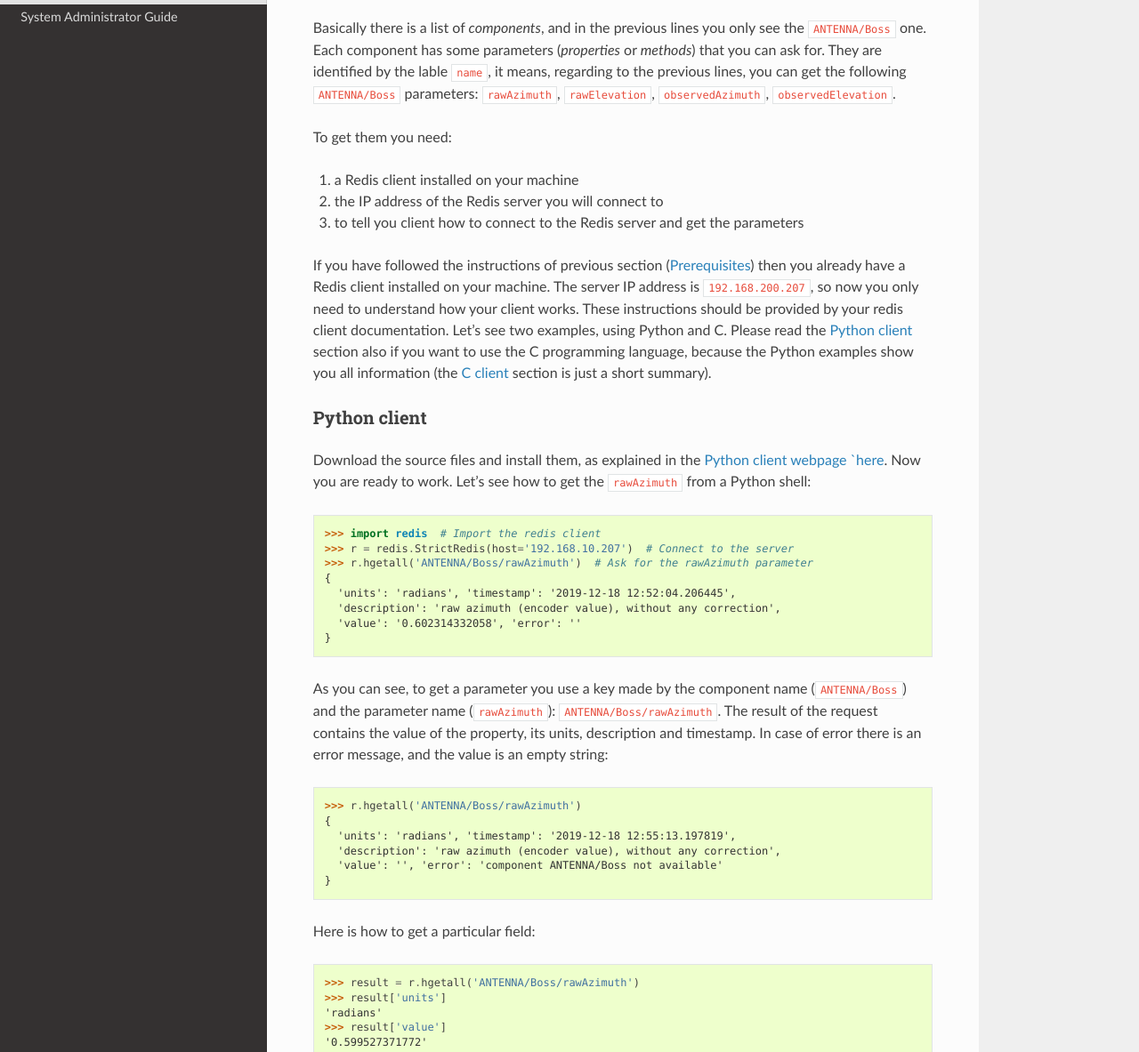
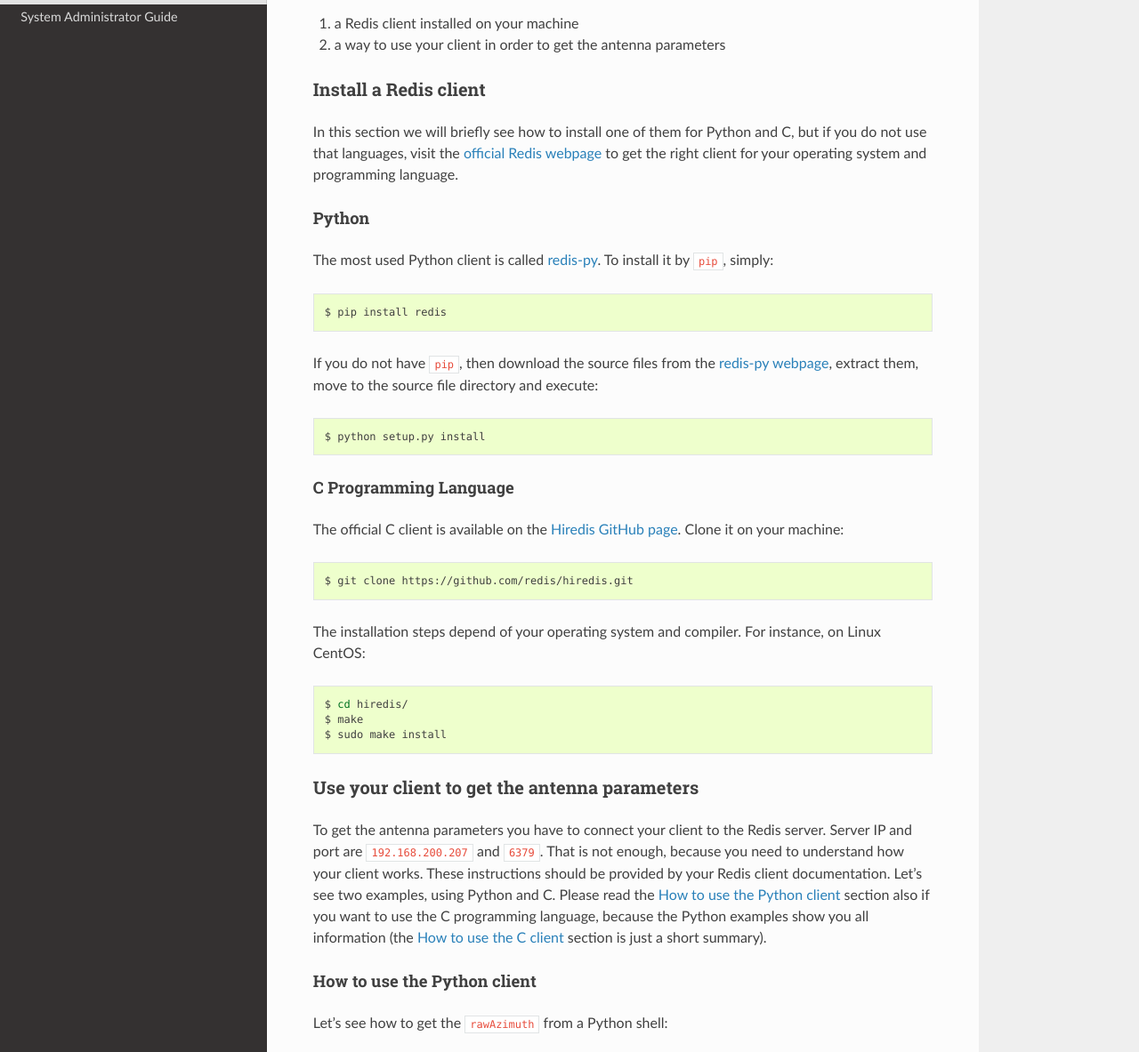
Before and after one commit to discos/suricate, a Sphinx documentation site: the page built from docs/userguide.rst, in a window 1280 px wide and 1400 px high, scrolled down 459 px, cut to the strip 217-1400 px from the top of the window. Shown: the whole strip at 89% size. Built offline with Sphinx 7.4.7 and the Read the Docs theme 2.0.0, drawn with Linux system fonts in a browser that asks for light colours; some of the changed text lies outside the part shown.

Commit message:
Added pubsub to userguide

```diff
--- a/docs/adminguide.rst
+++ b/docs/adminguide.rst
@@ -4,6 +4,11 @@
 System Administrator Guide
 **************************
 
+.. topic:: Preface
+
+   There is a ...
+
+
 * Install prerequesites in a machine deployed with discos-deploy
 * install suricate
 * start and stop the service
--- a/docs/userguide.rst
+++ b/docs/userguide.rst
@@ -9,18 +9,6 @@
    There are two ways to get the antenna parameters: by using a Redis
    client and by a HTTP REST API.  This documentation only mentions the
    former one, because the HTTP API is still under development.
-
-
-.. _prerequisites:
-
-Prerequisites
-=============
-To get the antenna parameters you need to install a Redis client on your machine.
-Visit the `official Redis webpage <https://redis.io/clients>`__ to choose and
-download a client for your operating system and programming language.  Please also
-read your clients documentation in order to understand how to install and use it.
-For instance, if Python is your programming language, read the `redis-py client
-documentation <https://pypi.org/project/redis/>`__.
 
 
 How to get the antenna parameters
@@ -43,16 +31,61 @@
 To get them you need:
 
 #. a Redis client installed on your machine
-#. the IP address of the Redis server you will connect to
-#. to tell you client how to connect to the Redis server and
-   get the parameters
+#. a way to use your client in order to get the antenna parameters
 
-If you have followed the instructions of previous section
-(:ref:`prerequisites`) then you already have a Redis client installed
-on your machine.
-The server IP address is ``192.168.200.207``, so now you only need
-to understand how your client works. These instructions should be
-provided by your redis client documentation. Let's see two examples,
+
+
+Install a Redis client
+----------------------
+In this section we will briefly see how to install one of them for Python
+and C, but if you do not use that languages, visit the
+`official Redis webpage <https://redis.io/clients>`__ to get
+the right client for your operating system and programming language.
+
+Python
+~~~~~~
+The most used Python client is called `redis-py <https://pypi.org/project/redis/>`__.
+To install it by ``pip``, simply:
+
+.. code-block:: shell
+
+   $ pip install redis
+
+If you do not have ``pip``, then download the source files from the
+`redis-py webpage <https://pypi.org/project/redis/>`__, extract them,
+move to the source file directory and execute:
+
+.. code-block:: shell
+
+   $ python setup.py install
+
+
+C Programming Language
+~~~~~~~~~~~~~~~~~~~~~~
+The official C client is available on the `Hiredis GitHub page
+<https://github.com/redis/hiredis>`__. Clone it on your machine:
+
+.. code-block:: shell
+
+  $ git clone https://github.com/redis/hiredis.git
+
+The installation steps depend of your operating system and compiler.
+For instance, on Linux CentOS:
+
+.. code-block:: shell
+
+  $ cd hiredis/
+  $ make
+  $ sudo make install
+
+
+Use your client to get the antenna parameters
+---------------------------------------------
+To get the antenna parameters you have to connect your client
+to the Redis server.  Server IP and port are ``192.168.200.207``
+and ``6379``. That is not enough, because you need to understand
+how your client works. These instructions should be
+provided by your Redis client documentation. Let's see two examples,
 using Python and C. Please read the :ref:`python_client` section
 also if you want to use the C programming language, because the
 Python examples show you all information (the :ref:`c_client` section
@@ -61,16 +94,14 @@
 
 .. _python_client:
 
-Python client
--------------
-Download the source files and install them, as explained in the `Python client webpage
-`here <https://pypi.org/project/redis/>`__. Now you are ready to work.
+How to use the Python client
+~~~~~~~~~~~~~~~~~~~~~~~~~~~~
 Let's see how to get the ``rawAzimuth`` from a Python shell:
 
 .. code-block:: python
 
-   >>> import redis  # Import the redis client
-   >>> r = redis.StrictRedis(host='192.168.10.207')  # Connect to the server
+   >>> from redis import StrictRedis # Import the redis client
+   >>> r = StrictRedis(host='192.168.10.207', port=6379)  # Connect to server
    >>> r.hgetall('ANTENNA/Boss/rawAzimuth')  # Ask for the rawAzimuth parameter
    {
      'units': 'radians', 'timestamp': '2019-12-18 12:52:04.206445',
@@ -135,20 +166,9 @@
 
 .. _c_client:
 
-C client
---------
-Download the redis C client form its `GitHub page <https://github.com/redis/hiredis>`__
-and install it. For example, on a Linux CentOS distribution:
-
-.. code-block:: shell
-
-  $ $ git clone https://github.com/redis/hiredis.git
-  $ cd hiredis/
-  $ make
-  $ sudo make install
-
-
-Look how to get the ``rawAzimuth`` parameter by reading the
+How to use the C client
+~~~~~~~~~~~~~~~~~~~~~~~
+To understand how to get the ``rawAzimuth`` parameter look at the
 most important lines of :download:`example.c <examples/example.c>`
 source file:
 
@@ -176,3 +196,155 @@
 
 For more information about the Redis C client please scroll down the
 `C client website page <https://github.com/redis/hiredis>`__.
+
+
+Public and subscribe
+====================
+We saw how to ask for antenna parameters in a *request-response* manner.
+Using that pattern you have to take care of the result, because you
+can get the same value for different requests.
+For intance, if you look at the :download:`SRT configuration file
+<../templates/srt.yaml>` you see that ``rawAzimuth`` has a sampling time of 400ms.
+That is why if you ask for the parameter faster than 400ms you get the same result
+for different requests:
+
+.. code-block:: python
+
+   >>> import time
+   >>> import redis
+   >>> r = redis.StrictRedis(host='192.168.10.207', port=6379)
+   ...     print(r.hgetall('ANTENNA/Boss/rawAzimuth')['timestamp'])
+   ...     time.sleep(0.2)  # 200ms
+   ...
+   2019-12-20 12:11:48.443357
+   2019-12-20 12:11:48.842924
+   2019-12-20 12:11:48.842924
+   2019-12-20 12:11:49.246206
+   2019-12-20 12:11:49.246206
+
+As you can see by looking at these timestamps, the second result is
+the same as the third, and the forth is the same as the fifth. It is
+not a big issue, because you can discard the result in case its
+timestamp is the same as the previous response. But there is
+another way: the *public-subscribe* pattern.  In that case you
+subscribe to a channel and wait for new data.
+Let'see how to do it by examples, using the Python client.
+
+As a first step we create a *pubsub* object and subscribe it
+to the ``ANTENNA/Boss/rawAzimuth`` channel:
+
+.. code-block:: python
+
+   >>> import redis
+   >>> r = redis.StrictRedis(host='192.168.10.207', port=6379)
+   >>> pubsub = r.pubsub()
+   >>> pubsub.subscribe('ANTENNA/Boss/rawAzimuth')
+
+Now we are ready to get the messages. The first one is a kind of header
+that tell us the channel we are listening from.  Its ``type`` is ``subscribe``:
+
+.. code-block:: python
+
+   >>> pubsub.get_message()
+   {
+     u'pattern': None, u'type': 'subscribe',
+     u'channel': 'ANTENNA/Boss/rawAzimuth', u'data': 1L
+   }
+
+From now on the ``type`` of the messages is ``message``, and that
+means it contains the antenna parameter:
+
+.. code-block:: python
+
+   >>> pubsub.get_message()
+   {
+     u'pattern': None, u'type': 'message', u'channel': 'ANTENNA/Boss/rawAzimuth',
+     u'data': '{
+       "description": "raw azimuth (encoder value), without any correction",
+       "error": "", "units": "radians", "timestamp": "2019-12-20 14:43:16.262544",
+       "value": "3.97375753112"
+     }'
+   }
+
+The ``pubsub`` has a method ``listen()`` that waits for new
+messages. In fact, as you can see in the following example, we
+do not get the same message on different responses, as appened
+in the *request-response* pattern:
+
+.. code-block:: python
+
+    ... for item in pubsub.listen():
+    ...     if item['type'] == 'message':
+    ...         data = json.loads(item['data'])
+    ...         timestamp = data.get('timestamp')
+    ...         value = data.get('value')
+    ...         print(timestamp, value)
+    ...
+    (u'2019-12-20 15:04:23.648343', u'4.07524413623')
+    (u'2019-12-20 15:04:24.043550', u'4.07527853477')
+    (u'2019-12-20 15:04:24.465494', u'4.07530617372')
+    (u'2019-12-20 15:04:24.843325', u'4.07533925004')
+    (u'2019-12-20 15:04:25.246359', u'4.07536964412')
+
+.. note:: The antenna parameter is stored as a json string in the
+   ``data`` field of the item.  I used ``json.loads()`` in order
+   to convert the json string to a Python dictionary.
+
+You can subscribe to more than one channel at the same time:
+
+.. code-block:: python
+
+   ... pubsub = r.pubsub()
+   ... pubsub.subscribe(
+   ...       'ANTENNA/Boss/rawAzimuth',
+   ...       'ANTENNA/Boss/rawElevation'
+   ... )
+   ... for item in pubsub.listen():
+   ...     if item['type'] == 'message':
+   ...         channel = item['channel']
+   ...         data = json.loads(item['data'])
+   ...         value = data.get('value')
+   ...         print(channel, value)
+   ...         i += 1
+   ...         if i == 5:
+   ...             break
+   ...
+   ('ANTENNA/Boss/rawAzimuth', u'0.758804232371')
+   ('ANTENNA/Boss/rawElevation', u'0.659474554184')
+   ('ANTENNA/Boss/rawAzimuth', u'0.758810651617')
+   ('ANTENNA/Boss/rawElevation', u'0.659490653912')
+   ('ANTENNA/Boss/rawElevation', u'0.659506753743')
+
+
+You can also use the *glob* syntax. It means you can use a
+``*`` to listen from more than one channel. For insance, if the following
+case we are listening to all channels starting with ``ANTENNA/Boss``:
+
+.. code-block:: python
+
+   ... pubsub = r.pubsub()
+   ... pubsub.psubscribe('ANTENNA/Boss/*')
+   ... for item in pubsub.listen():
+   ...     if item['type'] == 'pmessage':
+   ...         channel = item['channel']
+   ...         data = json.loads(item['data'])
+   ...         value = data.get('value')
+   ...         print(channel, value)
+   ...         i += 1
+   ...         if i == 10:
+   ...             break
+   ...
+   ('ANTENNA/Boss/observedDeclination', u'0.952583014116')
+   ('ANTENNA/Boss/observedAzimuth', u'0.800302875968')
+   ('ANTENNA/Boss/rawElevation', u'0.668070294866')
+   ('ANTENNA/Boss/observedElevation', u'0.666206037338')
+   ('ANTENNA/Boss/rawAzimuth', u'0.762179742186')
+   ('ANTENNA/Boss/observedRightAscension', u'0.929348150783')
+   ('ANTENNA/Boss/observedGalLongitude', u'2.53064537516')
+   ('ANTENNA/Boss/observedGalLatitude', u'-0.0212982297497')
+   ('ANTENNA/Boss/status', u'MNG_OK')
+   ('ANTENNA/Boss/observedAzimuth', u'0.800308445826')
+
+.. note:: In the last example (glob syntax) We subcribed to the channels
+   using ``pubsub.psubscribe()``  and not ``pubsub.subscribe()``.
+   We also wait for the type ``pmessage`` and not ``message``.
```
Also changed, not shown: other parts of docs/userguide.rst (+1 -1 lines).
